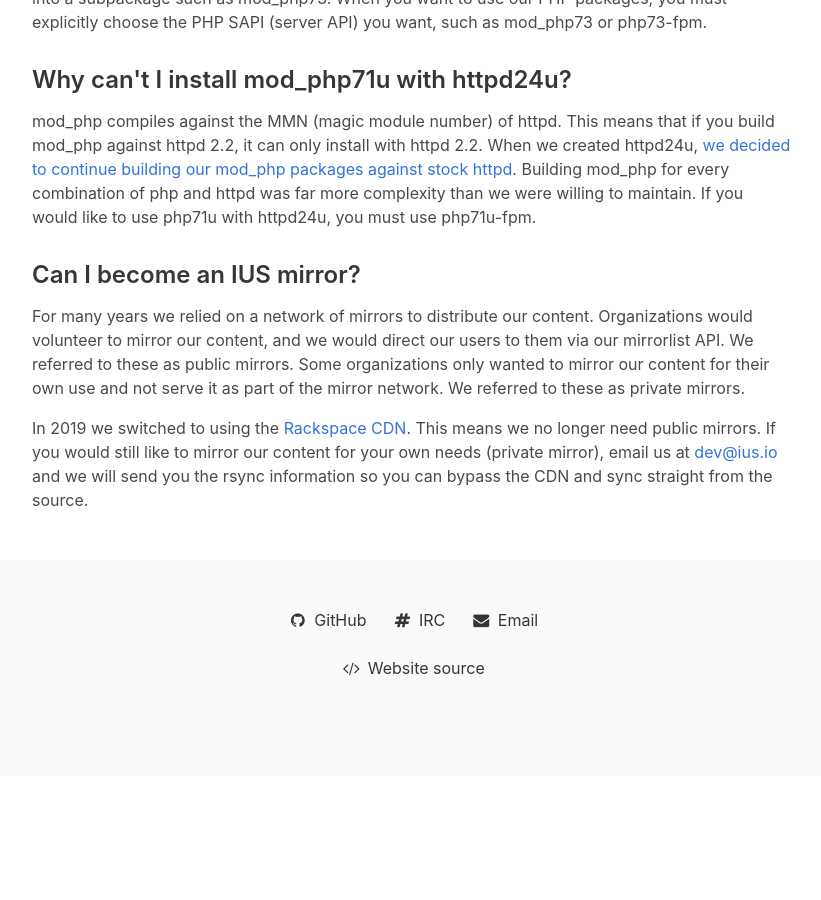
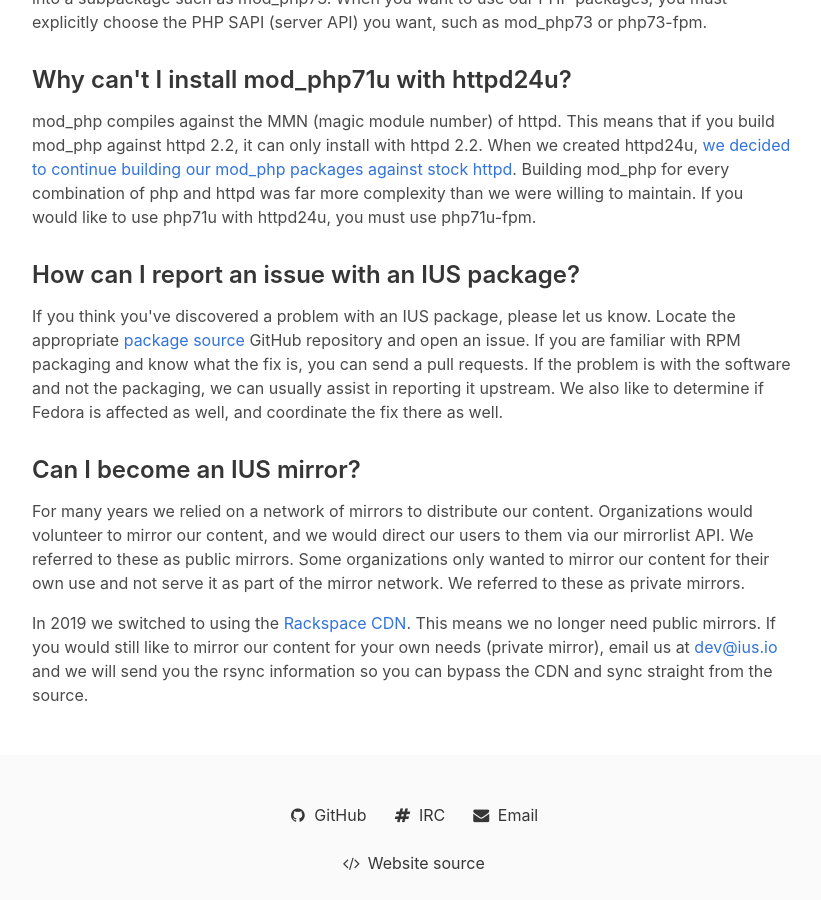
Before and after one commit to iusrepo/iusrepo.github.io, a Jekyll site: the page built from markdown/faq.md, in a window 1280 px wide and 900 px high, scrolled down 2891 px. Shown: the whole window, without its empty margins (228-1049 px from the left). Built offline with Jekyll 4.4.1, drawn with Linux system fonts in a browser that asks for light colours; comment, search, counter and statistics services are not loaded; before the commit the page ends 3667 px from its top, so only the background shows below that.

Commit message:
Add FAQ about reporting issues

```diff
--- a/markdown/faq.md
+++ b/markdown/faq.md
@@ -146,6 +146,16 @@ combination of php and httpd was far more complexity than we were willing to
 maintain.  If you would like to use php71u with httpd24u, you must use
 php71u-fpm.
 
+### How can I report an issue with an IUS package?
+
+If you think you've discovered a problem with an IUS package, please let us
+know.  Locate the appropriate [package source][package-sources]  GitHub
+repository and open an issue.  If you are familiar with RPM packaging and know
+what the fix is, you can send a pull requests.  If the problem is with the
+software and not the packaging, we can usually assist in reporting it upstream.
+We also like to determine if Fedora is affected as well, and coordinate the fix
+there as well.
+
 ### Can I become an IUS mirror?
 
 For many years we relied on a network of mirrors to distribute our content.
@@ -177,4 +187,5 @@ from the source.
 [yum]: #why-does-yum-fail-with-conflict-errors-when-installing-a-non-ius-package
 [mod-php-rename]: https://bugzilla.redhat.com/show_bug.cgi?id=1290267
 [mod-php-decision]: https://lists.launchpad.net/ius-community/msg01277.html
+[package-sources]: https://github.com/search?q=org%3Aiusrepo+topic%3Arpm&s=updated
 [cdn]: https://www.rackspace.com/en-us/cloud/cdn-content-delivery-network
```
